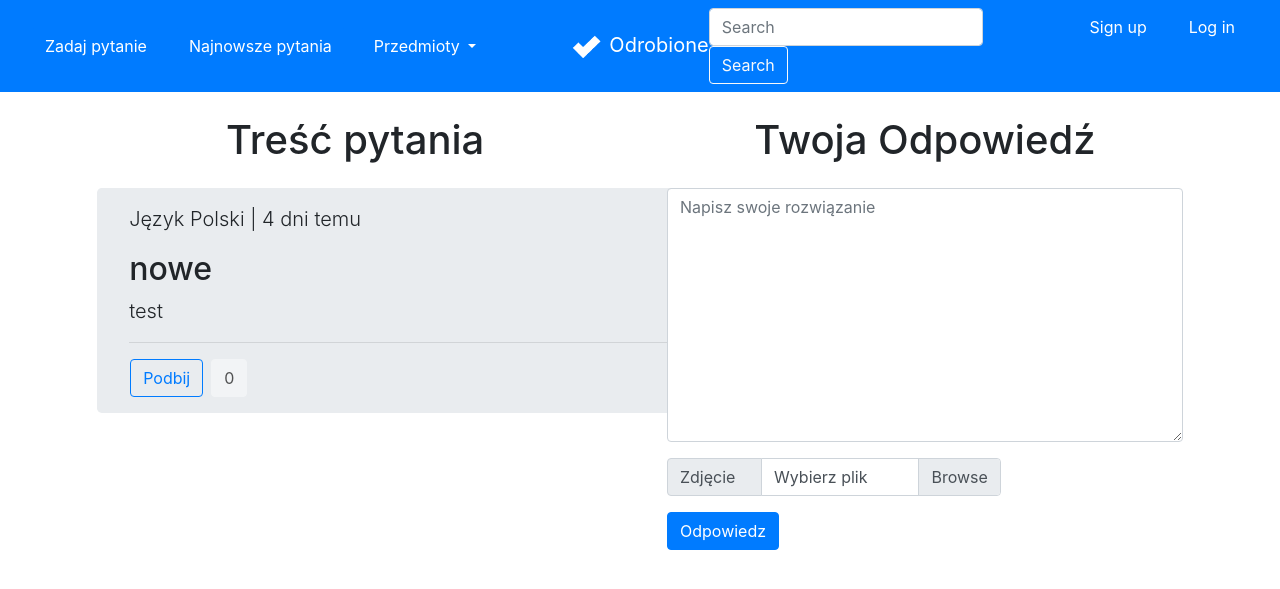
After one commit to piotrPeplinski/forumSzkolneWebsite, a Django app: page /latest/14/createAnswer in a window 1280 px wide. The commit adds this page. Shown: the top 589 px of the page. Run offline with Django 3.2, Linux system fonts and the light colour scheme; data comes from the database, SQL or seed files in the repository; both versions use the stored data as it was after the commit; some libraries are stand-ins or nearby versions.

Commit message:
added ability to answer question from latest and detail page

```diff
--- a/forum/forms.py
+++ b/forum/forms.py
@@ -1,8 +1,14 @@
 from django import forms
-from forum.models import Question
+from forum.models import Question, Answer
 
 
 class QuestionForm(forms.ModelForm):
     class Meta:
         model = Question
         fields = ('title', 'desc', 'image', 'school', 'subject')
+
+
+class AnswerForm(forms.ModelForm):
+    class Meta:
+        model = Answer
+        fields = ('desc', 'image')
--- /dev/null
+++ b/forum/templates/forum/createAnswer.html
@@ -0,0 +1,84 @@
+{% extends 'forum/base.html' %}
+
+{% block content %}
+<div class="row justify-content-center mb-3">
+
+    <div class="col-md-5 mt-4">
+        <h1 class="mb-4 text-center">Treść pytania</h1>
+        <div class="jumbotron py-3" style="height: fit-content; width: 800px;">
+            <div class="row">
+                <div class="col text-left">
+                    <p class="lead">{{question.display_subject}} | {{question.display_time}}</p>
+                </div>
+                <div class="col text-right mr-3">
+                    <p class="lead">Zapytał/a: {{question.user}}</p>
+                </div>
+            </div>
+
+
+            <h2 class="display">{{question.title}}</h2>
+
+            <p class="lead">{{question.desc}}</p>
+            <hr class="my-2">
+
+            {% if question.image %}
+            <div class="container text-center">
+                <img src="{{question.image.url}}" class="img-fluid my-2">
+            </div>
+            <hr class="my-2">
+            {% endif %}
+
+            <div class="row mt-3">
+                <div class="col content-left">
+                    <div class="row">
+                        <form action="{% url 'like' question.id %}" method="POST">
+                            {% csrf_token %}
+
+                            {% if question.is_liked %}
+                            <button type="submit" class="btn btn-primary ml-3">Podbij</button>
+
+                            {% else %}
+                            <button type="submit" class="btn btn-outline-primary ml-3">Podbij</button>
+                            {% endif %}
+                        </form>
+                        <a class="btn btn-light disabled ml-2" style="color: black;" href="#"
+                            role="button">{{question.total_likes}}</a>
+                    </div>
+                </div>
+            </div>
+        </div>
+    </div>
+    <div class="col-md-5 ml-4">
+        <br>
+        <h1 class="mb-4 text-center">Twoja Odpowiedź</h1>
+        {{error}}
+        <form method="POST">
+            {% csrf_token %}
+
+            <div class="form-group">
+
+                <textarea name="desc" class="form-control" cols="40" rows="10" required="" id="id_desc"
+                    placeholder="Napisz swoje rozwiązanie"></textarea>
+            </div>
+            <div class="row">
+                <div class="col-md-8">
+                    <div class="input-group mb-3">
+                        <div class="input-group-prepend">
+                            <span class="input-group-text" style="width: 95px;">Zdjęcie</span>
+                        </div>
+                        <div class="custom-file">
+                            <input type="file" class="custom-file-input" value="Szukaj" name="image" accept="image/*"
+                                id="id_image">
+                            <label class="custom-file-label" for="id_image">Wybierz plik</label>
+                        </div>
+                    </div>
+                </div>
+            </div>
+
+            <button type="submit" class="btn btn-primary">Odpowiedz</button>
+        </form>
+    </div>
+</div>
+
+
+{% endblock content %}
--- a/forum/views.py
+++ b/forum/views.py
@@ -1,6 +1,6 @@
 from django.shortcuts import render, redirect, get_object_or_404, HttpResponse
 from forum.models import Question, Answer
-from forum.forms import QuestionForm
+from forum.forms import QuestionForm, AnswerForm
 
 
 def home(request):
@@ -108,3 +108,21 @@ def likeAnswer(request, answerId):
             answer.likes.add(request.user)
         path = request.get_full_path().split("/")
         return redirect('http://127.0.0.1:8000'+path[0]+"/"+path[1]+"/"+str(answer.question.id))
+
+
+def createAnswer(request, questionId):
+    question = get_object_or_404(Question, pk=questionId)
+    if request.method == 'GET':
+        return render(request, 'forum/createAnswer.html', {'form': AnswerForm(), 'question': question})
+    else:
+        form = AnswerForm(request.POST, request.FILES)
+        if form.is_valid():
+            answer = form.save(commit=False)
+            answer.user = request.user
+            answer.question = question
+            answer.save()
+            return redirect('http://127.0.0.1:8000/latest/'+str(questionId))
+        else:
+            error = 'Something went wrong. Try again.'
+            return render(request, 'forum/createAnswer.html',
+                          {'form': AnswerForm(), 'question': question, 'error': error})
--- a/forumSzkolne/urls.py
+++ b/forumSzkolne/urls.py
@@ -34,6 +34,8 @@ urlpatterns = [
     path('latest/<int:questionId>/like', views.like, name='like'),
     path('latest/<int:answerId>/likeAnswer',
          views.likeAnswer, name='likeAnswer'),
+    path('latest/<int:questionId>/createAnswer',
+         views.createAnswer, name='createAnswer'),
 ]
 
 if settings.DEBUG:
```
Also changed, not shown: forum/templates/forum/detail.html (+12 -4 lines), forum/templates/forum/latest.html (+6 -3 lines), db.sqlite3.
